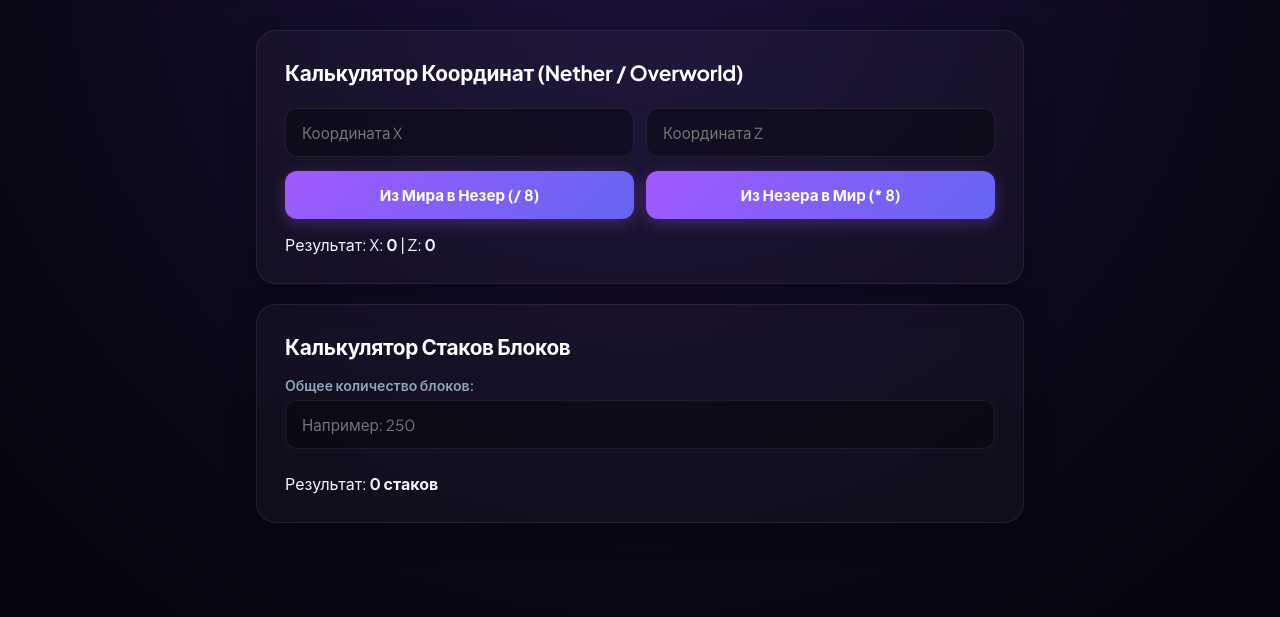
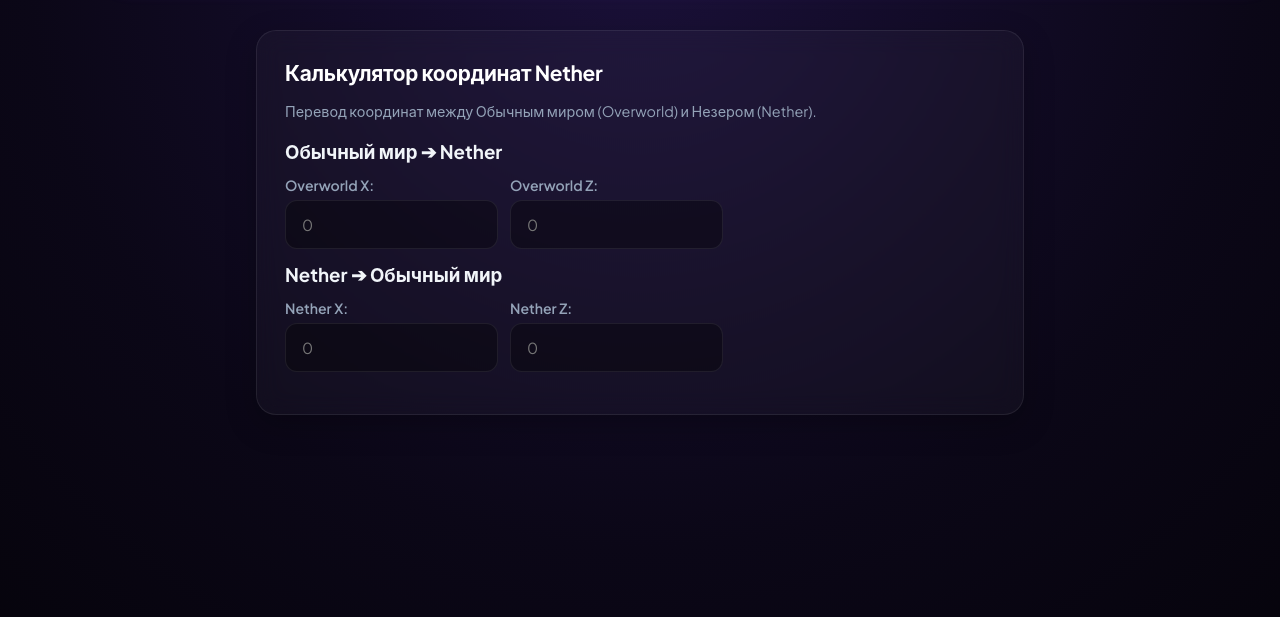
Before and after one commit to excIusive-1/MineTooL, a Flask app: page /calculators in a window 1280 px wide. Shown: the part 67-684 px from the top of the page. Run offline with Flask 3, Linux system fonts and the light colour scheme.

Commit message:
Update calculators.html

```diff
--- a/templates/calculators.html
+++ b/templates/calculators.html
@@ -1,22 +1,33 @@
 {% extends 'base.html' %}
 {% block content %}
 <div class="card">
-    <h2>Калькулятор Координат (Nether / Overworld)</h2>
+    <h2>Калькулятор координат Nether</h2>
+    <p style="color: var(--text-muted); font-size: 0.9rem; margin-bottom: 20px;">
+        Перевод координат между Обычным миром (Overworld) и Незером (Nether).
+    </p>
+
+    <h3>Обычный мир ➔ Nether</h3>
     <div class="flex-gap">
-        <input type="number" id="coordX" placeholder="Координата X">
-        <input type="number" id="coordZ" placeholder="Координата Z">
+        <div>
+            <label>Overworld X:</label>
+            <input type="number" id="overworldX" placeholder="0" oninput="calculateNether('ow')">
+        </div>
+        <div>
+            <label>Overworld Z:</label>
+            <input type="number" id="overworldZ" placeholder="0" oninput="calculateNether('ow')">
+        </div>
     </div>
+
+    <h3>Nether ➔ Обычный мир</h3>
     <div class="flex-gap">
-        <button onclick="convertCoords('toNether')">Из Мира в Незер (/ 8)</button>
-        <button onclick="convertCoords('toOverworld')">Из Незера в Мир (* 8)</button>
+        <div>
+            <label>Nether X:</label>
+            <input type="number" id="netherX" placeholder="0" oninput="calculateNether('nether')">
+        </div>
+        <div>
+            <label>Nether Z:</label>
+            <input type="number" id="netherZ" placeholder="0" oninput="calculateNether('nether')">
+        </div>
     </div>
-    <p style="margin-top: 15px;">Результат: X: <b id="resX">0</b> | Z: <b id="resZ">0</b></p>
-</div>
-
-<div class="card">
-    <h2>Калькулятор Стаков Блоков</h2>
-    <label>Общее количество блоков:</label>
-    <input type="number" id="totalBlocks" placeholder="Например: 250" oninput="calcStacks()">
-    <p style="margin-top: 10px;">Результат: <b id="stackResult">0 стаков</b></p>
 </div>
 {% endblock %}
```
